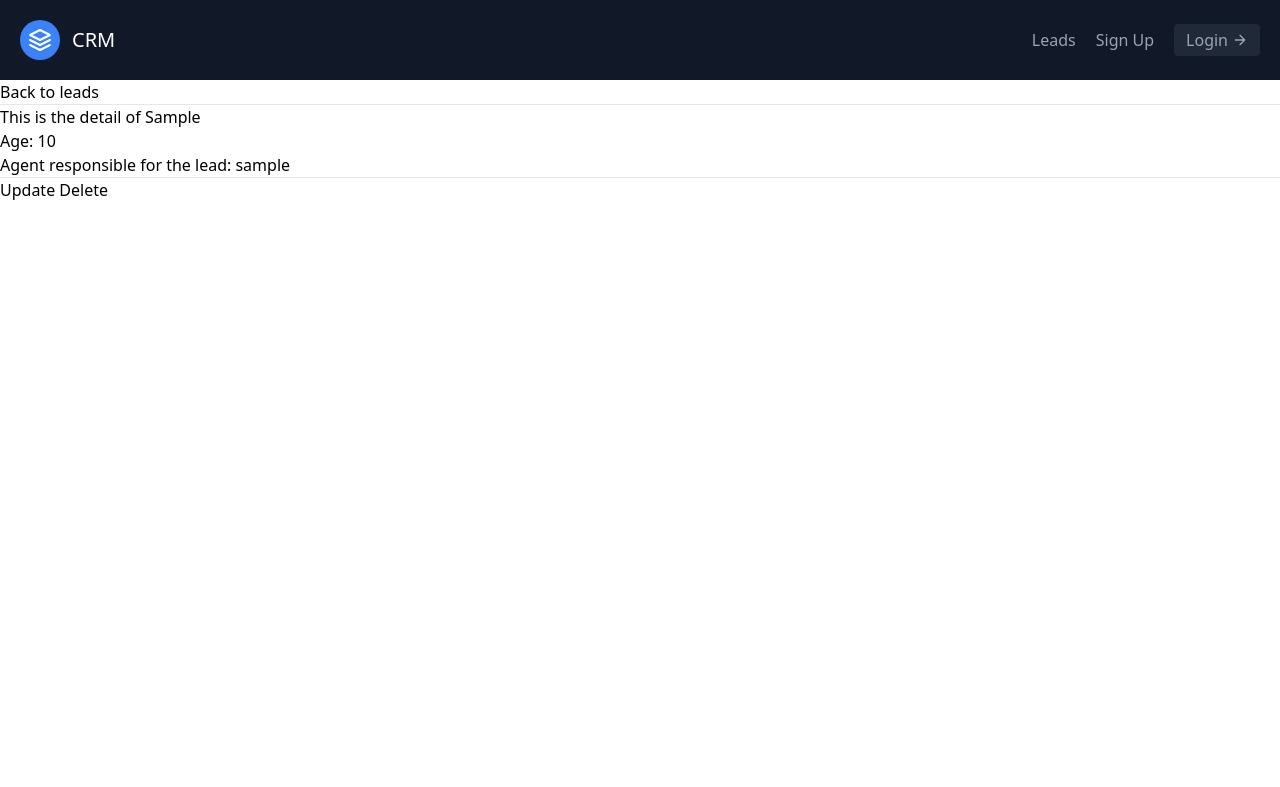
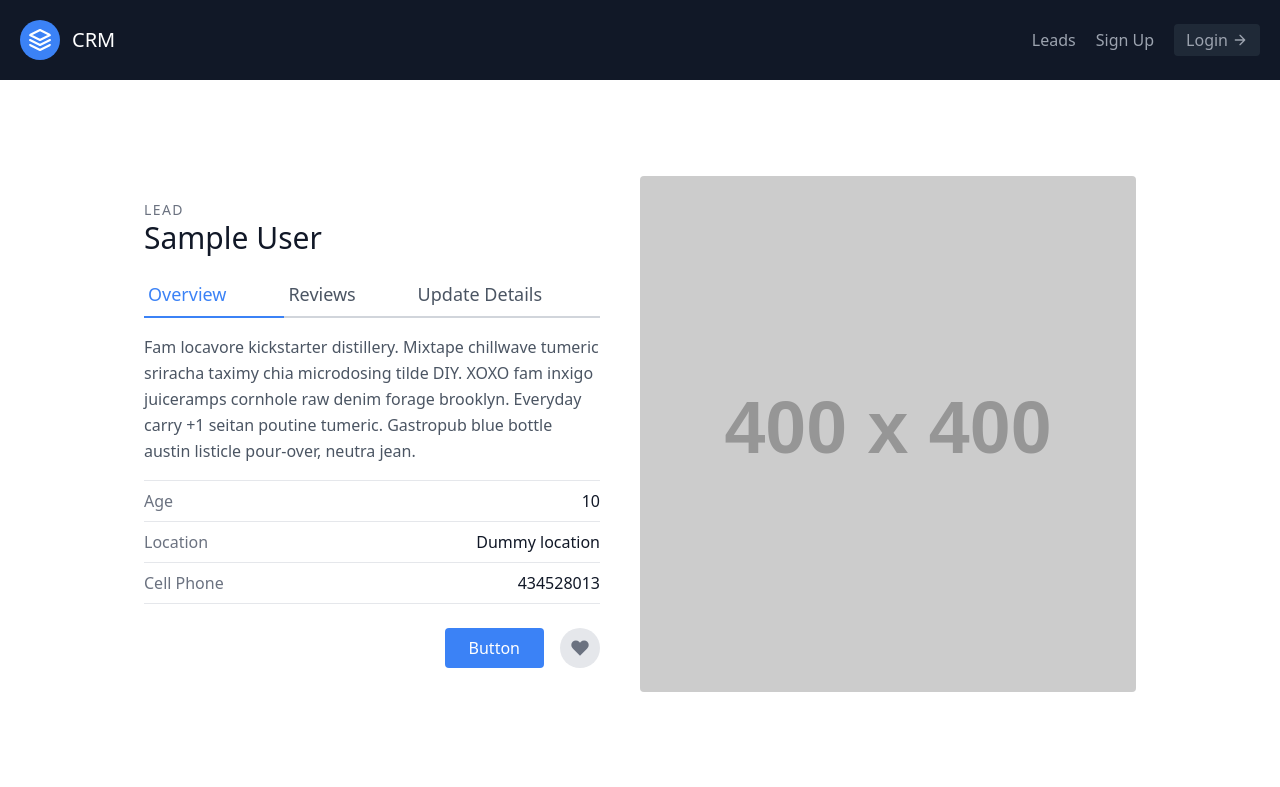
Before and after one commit to vparjunmohan/django-crm, a Django app: page /leads/1/ in a window 1280 px wide. Shown: the top 787 px of the page. Run offline with Django 3.2, Linux system fonts and the light colour scheme; tables that the repository leaves empty hold one stand-in row (values such as "Sample post"); grey boxes labelled with a size stand in for pictures from a placeholder-image service; some libraries are stand-ins or nearby versions.

Commit message:
made changes to templates

```diff
--- a/templates/lead_detail.html
+++ b/templates/lead_detail.html
@@ -1,11 +1,76 @@
-{% extends 'base.html' %}
-{% block content %}
-  <a href="{% url 'lead-list' %}">Back to leads</a>
-  <hr>
-  <h3>This is the detail of {{ lead.first_name }}</h3>
-  <p>Age: {{ lead.age }}</p>
-  <p>Agent responsible for the lead: {{ lead.agent }}</p>
-  <hr>
-  <a href="{% url 'lead-update' lead.pk %}">Update</a>
-  <a href="{% url 'lead-delete' lead.pk %}">Delete</a>
+{% extends 'base.html' %} {% block content %}
+
+<section class="text-gray-600 body-font overflow-hidden">
+  <div class="container px-5 py-24 mx-auto">
+    <div class="lg:w-4/5 mx-auto flex flex-wrap">
+      <div class="lg:w-1/2 w-full lg:pr-10 lg:py-6 mb-6 lg:mb-0">
+        <h2 class="text-sm title-font text-gray-500 tracking-widest">LEAD</h2>
+        <h1 class="text-gray-900 text-3xl title-font font-medium mb-4">
+          {{ lead.first_name }} {{ lead.last_name }}
+        </h1>
+        <div class="flex mb-4">
+          <a
+            href="{% url 'lead-detail' lead.pk %}"
+            class="flex-grow text-blue-500 border-b-2 border-blue-500 py-2 text-lg px-1"
+            >Overview</a
+          >
+          <a class="flex-grow border-b-2 border-gray-300 py-2 text-lg px-1"
+            >Reviews</a
+          >
+          <a
+            href="{% url 'lead-update' lead.pk %}"
+            class="flex-grow border-b-2 border-gray-300 py-2 text-lg px-1"
+            >Update Details</a
+          >
+        </div>
+        <p class="leading-relaxed mb-4">
+          Fam locavore kickstarter distillery. Mixtape chillwave tumeric
+          sriracha taximy chia microdosing tilde DIY. XOXO fam inxigo juiceramps
+          cornhole raw denim forage brooklyn. Everyday carry +1 seitan poutine
+          tumeric. Gastropub blue bottle austin listicle pour-over, neutra jean.
+        </p>
+        <div class="flex border-t border-gray-200 py-2">
+          <span class="text-gray-500">Age</span>
+          <span class="ml-auto text-gray-900"> {{ lead.age }} </span>
+        </div>
+        <div class="flex border-t border-gray-200 py-2">
+          <span class="text-gray-500">Location</span>
+          <span class="ml-auto text-gray-900">Dummy location</span>
+        </div>
+        <div class="flex border-t border-b mb-6 border-gray-200 py-2">
+          <span class="text-gray-500">Cell Phone</span>
+          <span class="ml-auto text-gray-900">434528013</span>
+        </div>
+        <div class="flex">
+          <button
+            class="flex ml-auto text-white bg-blue-500 border-0 py-2 px-6 focus:outline-none hover:bg-blue-600 rounded"
+          >
+            Button
+          </button>
+          <button
+            class="rounded-full w-10 h-10 bg-gray-200 p-0 border-0 inline-flex items-center justify-center text-gray-500 ml-4"
+          >
+            <svg
+              fill="currentColor"
+              stroke-linecap="round"
+              stroke-linejoin="round"
+              stroke-width="2"
+              class="w-5 h-5"
+              viewBox="0 0 24 24"
+            >
+              <path
+                d="M20.84 4.61a5.5 5.5 0 00-7.78 0L12 5.67l-1.06-1.06a5.5 5.5 0 00-7.78 7.78l1.06 1.06L12 21.23l7.78-7.78 1.06-1.06a5.5 5.5 0 000-7.78z"
+              ></path>
+            </svg>
+          </button>
+        </div>
+      </div>
+      <img
+        alt="ecommerce"
+        class="lg:w-1/2 w-full lg:h-auto h-64 object-cover object-center rounded"
+        src="https://dummyimage.com/400x400"
+      />
+    </div>
+  </div>
+</section>
 {% endblock content %}
```
Also changed, not shown: templates/lead_update.html (+23 -8 lines).
